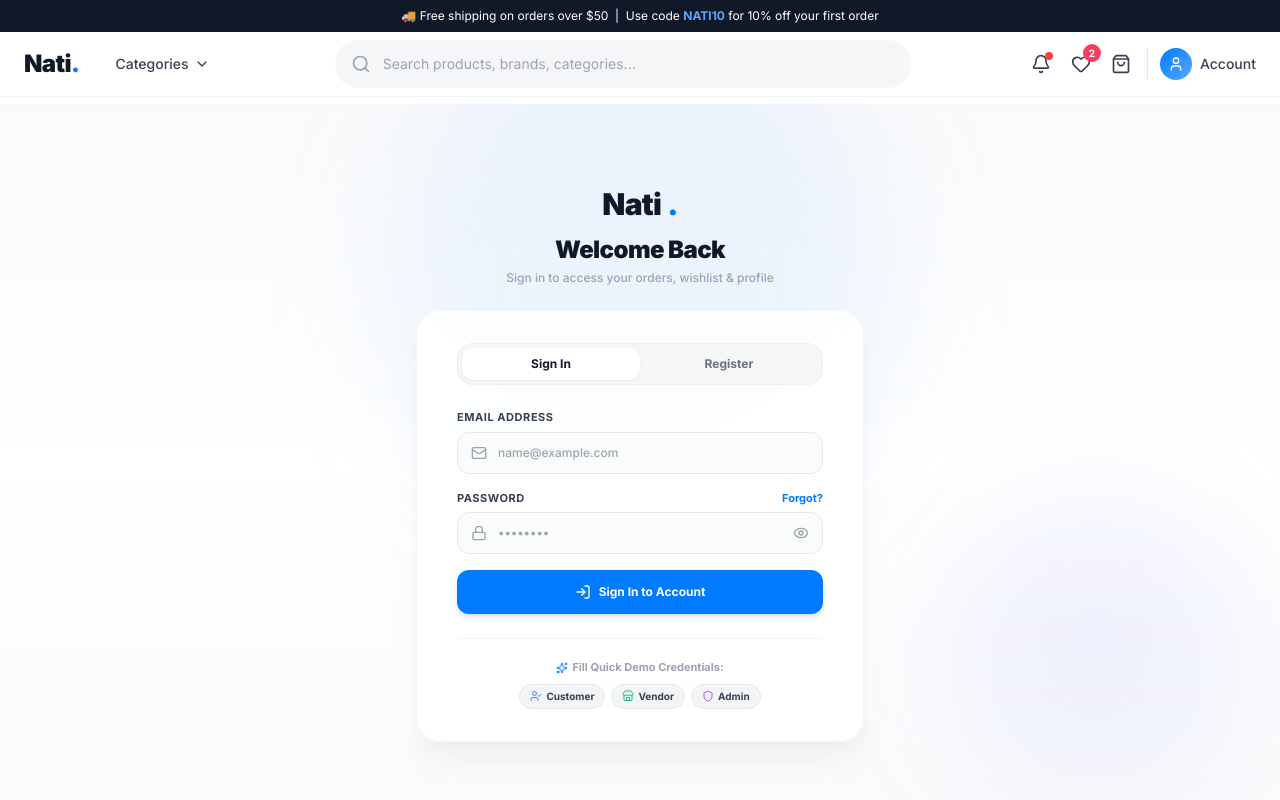
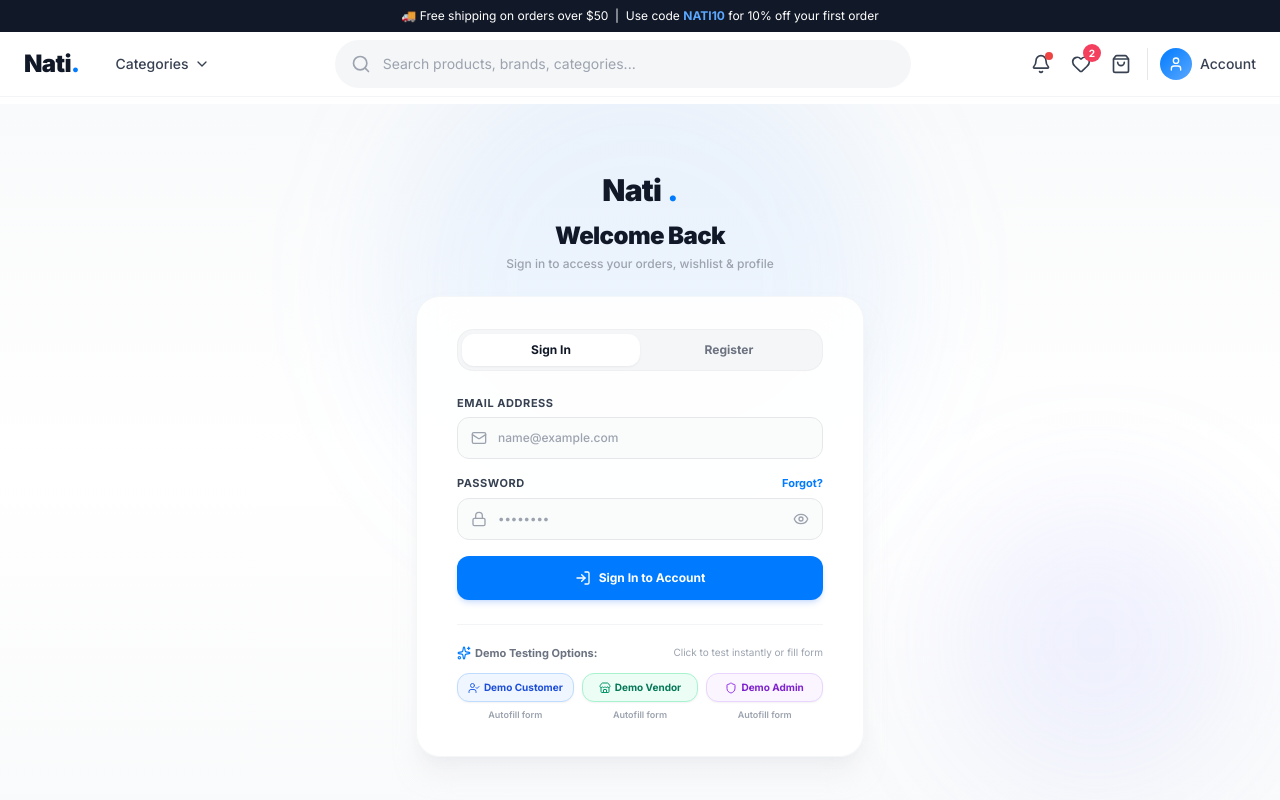
Before and after one commit to Nati1-2/Ecommerce, a Next.js app in the folder frontend/: page /login in a window 1280 px wide. Shown: the top 800 px of the page. Built offline with nearby package versions, Linux system fonts and the light colour scheme.

Commit message:
connect backend login and register with demo login options

```diff
--- a/frontend/src/app/login/page.tsx
+++ b/frontend/src/app/login/page.tsx
@@ -32,41 +32,43 @@ export default function LoginPage() {
     }
   };
 
-  const handleDemoFill = (type: "customer" | "admin" | "vendor") => {
+  const handleDemoFill = (type: "customer" | "admin" | "vendor", fillOnly: boolean = false) => {
     setError("");
     setSuccess("");
 
     let demoEmail = "";
     let demoName = "";
     let demoRole: "CUSTOMER" | "ADMIN" | "VENDOR" = "CUSTOMER";
+    let demoPass = "";
 
     if (type === "customer") {
       demoEmail = "john.smith@gmail.com";
       demoName = "John Smith";
       demoRole = "CUSTOMER";
-      setEmail(demoEmail);
-      setPassword("password123");
-      setRole("CUSTOMER");
-      if (isRegistering) setName("John Smith");
+      demoPass = "password123";
     } else if (type === "admin") {
       demoEmail = "admin@natistore.com";
       demoName = "Nati SuperAdmin";
       demoRole = "ADMIN";
-      setEmail(demoEmail);
-      setPassword("admin123");
-      setRole("ADMIN");
-      if (isRegistering) setName("Nati SuperAdmin");
+      demoPass = "admin123";
     } else if (type === "vendor") {
       demoEmail = "vendor@natistore.com";
       demoName = "Apex Tech Wearables Store";
       demoRole = "VENDOR";
-      setEmail(demoEmail);
-      setPassword("vendor123");
-      setRole("VENDOR");
-      if (isRegistering) setName("Apex Tech Wearables Store");
+      demoPass = "vendor123";
     }
 
-    // Explicit Quick Demo Login option: log in directly with demo credentials
+    setEmail(demoEmail);
+    setPassword(demoPass);
+    setRole(demoRole);
+    if (isRegistering) setName(demoName);
+
+    if (fillOnly) {
+      setSuccess(`Autofilled credentials for ${demoName} (${demoRole}). Click submit to test backend authentication!`);
+      return;
+    }
+
+    // Direct Instant Demo Login option: log in immediately with demo session
     const dummyUser = {
       id: "demo-" + type + "-" + Math.floor(1000 + Math.random() * 9000),
       email: demoEmail,
@@ -341,39 +343,72 @@ export default function LoginPage() {
           </form>
 
           {/* Quick Demo Credentials Assistant */}
-          <div className="mt-6 pt-5 border-t border-gray-100 text-center space-y-2">
-            <div className="flex items-center justify-center gap-1 text-[11px] font-bold text-gray-400">
-              <Sparkles className="w-3 h-3 text-[#007BFF]" />
-              <span>Fill Quick Demo Credentials:</span>
+          <div className="mt-6 pt-5 border-t border-gray-100 space-y-3">
+            <div className="flex items-center justify-between text-[11px] font-bold text-gray-500">
+              <span className="flex items-center gap-1">
+                <Sparkles className="w-3.5 h-3.5 text-[#007BFF]" />
+                Demo Testing Options:
+              </span>
+              <span className="text-[10px] text-gray-400 font-normal">Click to test instantly or fill form</span>
             </div>
 
-            <div className="flex items-center justify-center gap-1.5 flex-wrap">
+            <div className="grid grid-cols-3 gap-2">
+              <div className="space-y-1">
                 <button
                   type="button"
-                onClick={() => handleDemoFill("customer")}
-                className="px-2.5 py-1 bg-gray-100 hover:bg-gray-200 text-gray-700 border border-gray-200 rounded-full text-[10px] font-bold transition-colors flex items-center gap-1"
+                  onClick={() => handleDemoFill("customer", false)}
+                  className="w-full py-1.5 px-2 bg-blue-50 hover:bg-blue-100 text-blue-700 border border-blue-200 rounded-xl text-[10px] font-bold transition-all flex items-center justify-center gap-1 shadow-sm"
+                  title="Instant login as Customer"
                 >
-                <UserCheck className="w-3 h-3 text-blue-500" />
-                <span>Customer</span>
+                  <UserCheck className="w-3 h-3 text-blue-600" />
+                  <span>Demo Customer</span>
                 </button>
-
                 <button
                   type="button"
-                onClick={() => handleDemoFill("vendor")}
-                className="px-2.5 py-1 bg-gray-100 hover:bg-gray-200 text-gray-700 border border-gray-200 rounded-full text-[10px] font-bold transition-colors flex items-center gap-1"
+                  onClick={() => handleDemoFill("customer", true)}
+                  className="w-full py-0.5 text-[9px] font-semibold text-gray-400 hover:text-gray-600 text-center block"
                 >
-                <Store className="w-3 h-3 text-emerald-500" />
-                <span>Vendor</span>
+                  Autofill form
                 </button>
+              </div>
 
+              <div className="space-y-1">
                 <button
                   type="button"
-                onClick={() => handleDemoFill("admin")}
-                className="px-2.5 py-1 bg-gray-100 hover:bg-gray-200 text-gray-700 border border-gray-200 rounded-full text-[10px] font-bold transition-colors flex items-center gap-1"
+                  onClick={() => handleDemoFill("vendor", false)}
+                  className="w-full py-1.5 px-2 bg-emerald-50 hover:bg-emerald-100 text-emerald-700 border border-emerald-200 rounded-xl text-[10px] font-bold transition-all flex items-center justify-center gap-1 shadow-sm"
+                  title="Instant login as Vendor"
                 >
-                <Shield className="w-3 h-3 text-purple-500" />
-                <span>Admin</span>
+                  <Store className="w-3 h-3 text-emerald-600" />
+                  <span>Demo Vendor</span>
                 </button>
+                <button
+                  type="button"
+                  onClick={() => handleDemoFill("vendor", true)}
+                  className="w-full py-0.5 text-[9px] font-semibold text-gray-400 hover:text-gray-600 text-center block"
+                >
+                  Autofill form
+                </button>
+              </div>
+
+              <div className="space-y-1">
+                <button
+                  type="button"
+                  onClick={() => handleDemoFill("admin", false)}
+                  className="w-full py-1.5 px-2 bg-purple-50 hover:bg-purple-100 text-purple-700 border border-purple-200 rounded-xl text-[10px] font-bold transition-all flex items-center justify-center gap-1 shadow-sm"
+                  title="Instant login as Admin"
+                >
+                  <Shield className="w-3 h-3 text-purple-600" />
+                  <span>Demo Admin</span>
+                </button>
+                <button
+                  type="button"
+                  onClick={() => handleDemoFill("admin", true)}
+                  className="w-full py-0.5 text-[9px] font-semibold text-gray-400 hover:text-gray-600 text-center block"
+                >
+                  Autofill form
+                </button>
+              </div>
             </div>
           </div>
 
```
Lines whose indentation alone changed are shown as unchanged.
